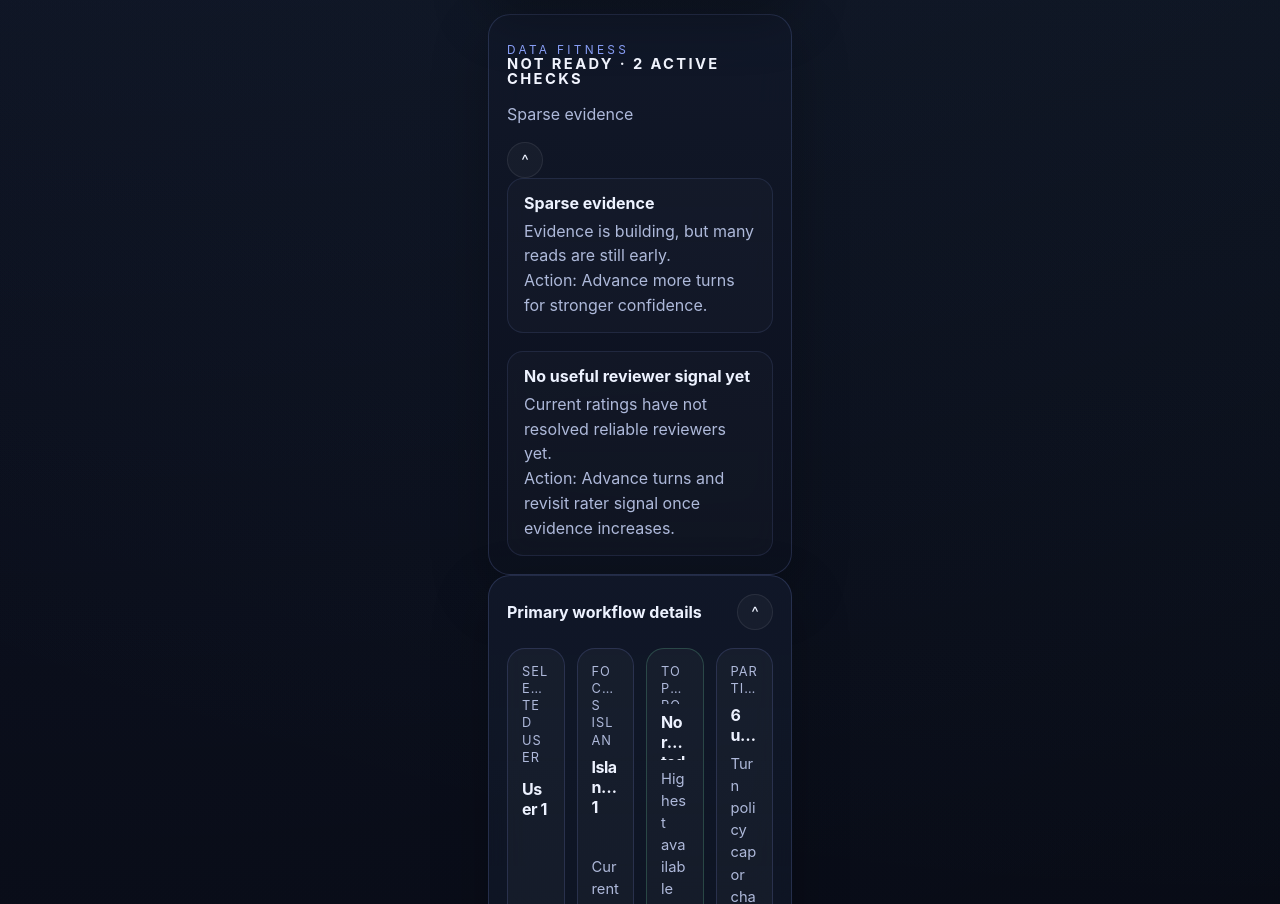
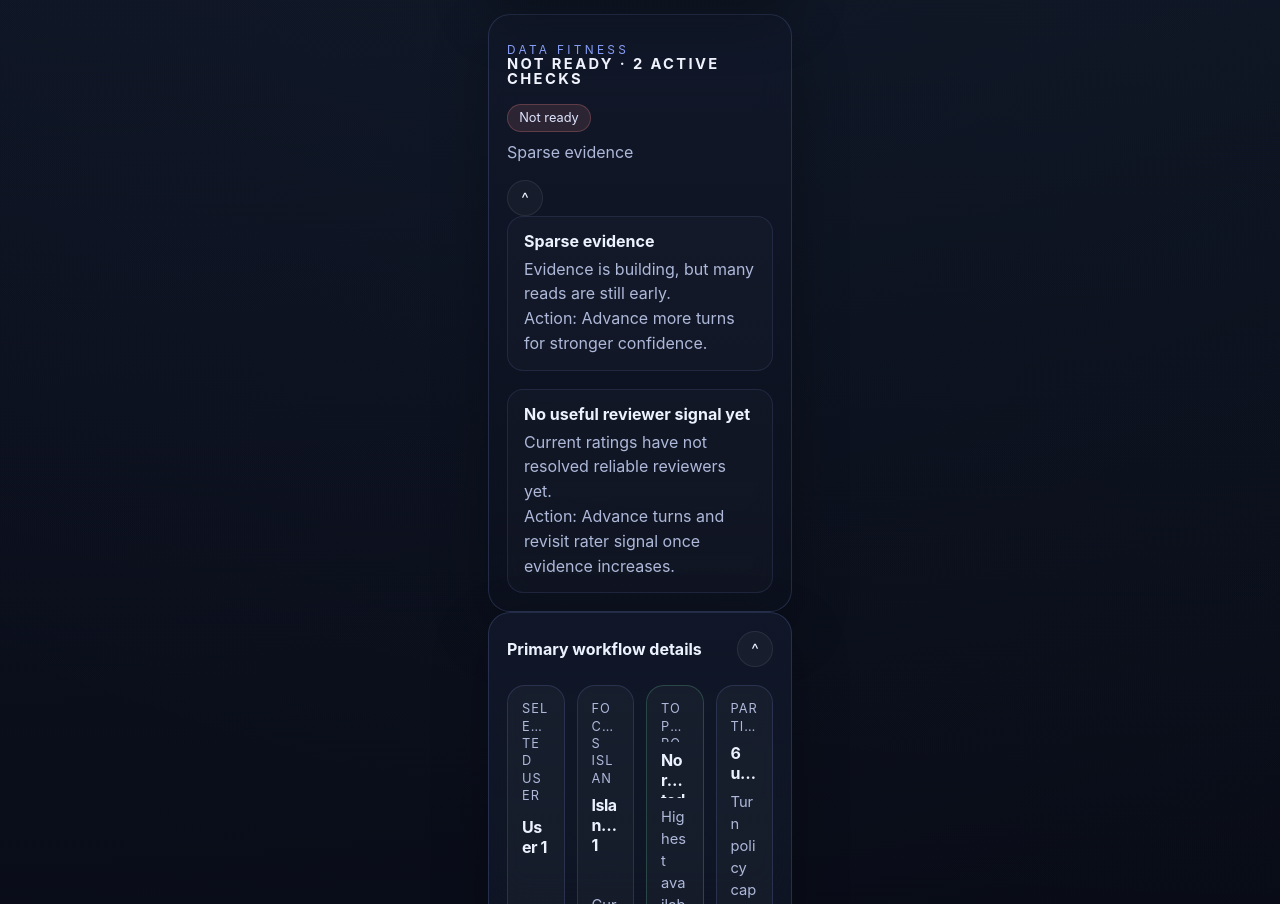
Before and after one commit to BrianUrbanek/Wayfarer, a React (Vite) app: page / in a window 1280 px wide. Shown: the part 2595-3499 px from the top of the page. Built offline with nearby package versions, Linux system fonts and the light colour scheme.

Commit message:
Refine data fitness warnings and status badge

```diff
--- a/src/App.tsx
+++ b/src/App.tsx
@@ -615,12 +615,12 @@ export default function App({ initialGuidanceMode = 'novice' }: AppProps = {}) {
       dataset.users.length * dataset.islands.length > 0 ? totalRated / (dataset.users.length * dataset.islands.length) : 0;
     return buildDataFitnessSummary({
       totalUsers: dataset.users.length,
-      totalIslands: dataset.islands.length,
       ratingEventCount: dataset.ratingEvents.length,
       averageRatingsPerUser,
       usersWithUsableSignal,
       averageSignalEvidence,
       lastTurnRatingsCreated,
+      hasTurnHistory: dataset.turnHistory.length > 0,
       turnMode,
       eligibleRecommendationUsers,
       ratedPairCoverage
@@ -3316,6 +3316,17 @@ export default function App({ initialGuidanceMode = 'novice' }: AppProps = {}) {
           <div>
             <p className="eyebrow">Data fitness</p>
             <h2>{dataFitnessSummary.label} · {dataFitnessSummary.warnings.length} active checks</h2>
+            <Badge
+              tone={
+                dataFitnessSummary.status === 'ready'
+                  ? 'success'
+                  : dataFitnessSummary.status === 'caution'
+                    ? 'warning'
+                    : 'danger'
+              }
+            >
+              {dataFitnessSummary.label}
+            </Badge>
             <p className="muted">{dataFitnessSummary.leadMessage}</p>
           </div>
           <button
--- a/src/model/dataFitness.ts
+++ b/src/model/dataFitness.ts
@@ -26,12 +26,12 @@ export interface DataFitnessSummary {
 
 export interface DataFitnessInput {
   totalUsers: number;
-  totalIslands: number;
   ratingEventCount: number;
   averageRatingsPerUser: number;
   usersWithUsableSignal: number;
   averageSignalEvidence: number;
   lastTurnRatingsCreated: number;
+  hasTurnHistory: boolean;
   turnMode: TurnMode;
   eligibleRecommendationUsers: number;
   ratedPairCoverage: number;
@@ -86,7 +86,7 @@ export function buildDataFitnessSummary(input: DataFitnessInput): DataFitnessSum
     });
   }
 
-  if (input.lastTurnRatingsCreated === 0) {
+  if (input.hasTurnHistory && input.lastTurnRatingsCreated === 0) {
     warnings.push({
       kind: 'zero-event',
       severity: 'warning',
```
Also changed, not shown: 2 other files (tests, documents, lock files or other folders).
